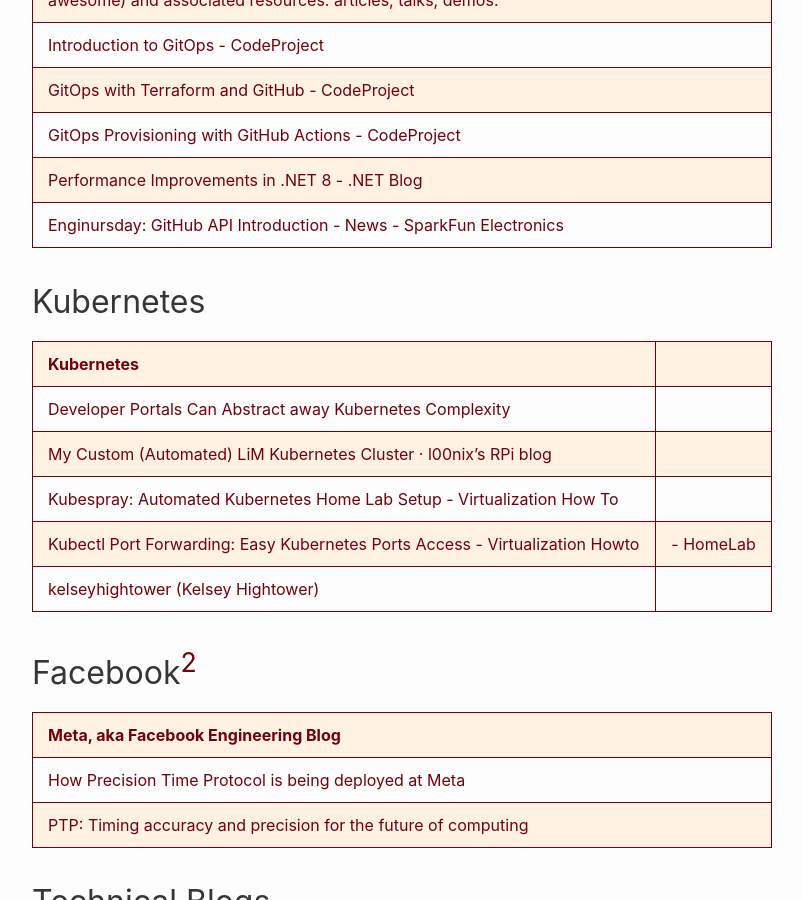
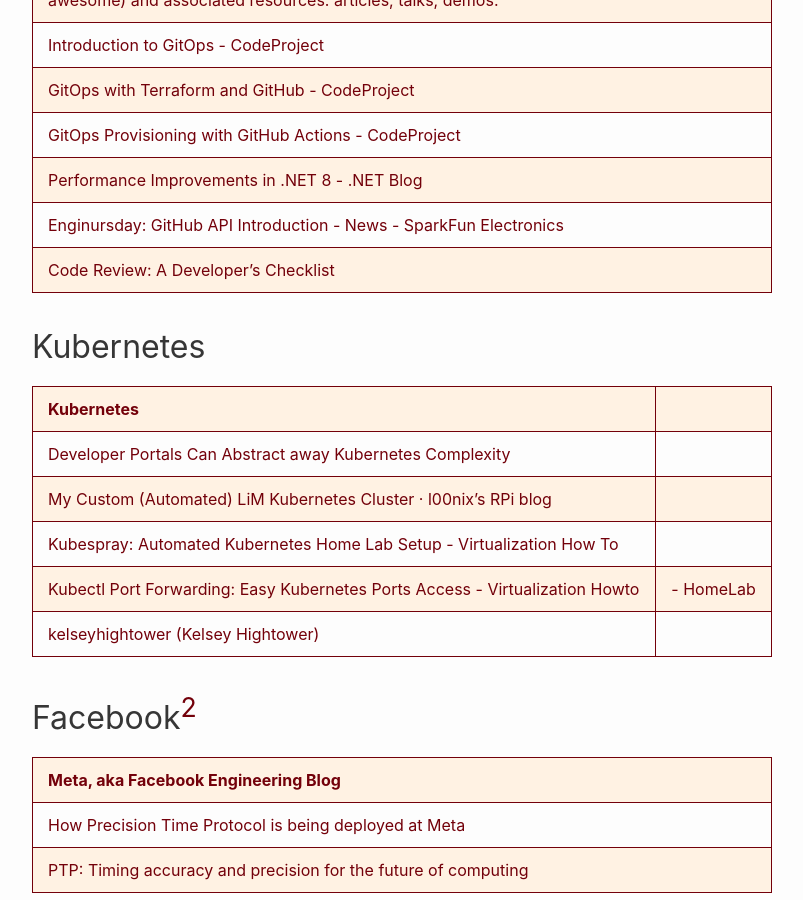
Before and after one commit to RalphHightower/RalphHightower, a Jekyll site: the page built from ProgrammingArticles.md, in a window 1280 px wide and 900 px high, scrolled down 2792 px. Shown: the whole window, without its empty margins (238-1041 px from the left). Built offline with Jekyll 4.4.1, drawn with Linux system fonts in a browser that asks for light colours; our own code applies the rules of GitHub Pages for plain Markdown files.

Commit message:
[docs](doc): ProgrammingArticles(Code Reviews)

```diff
--- a/ProgrammingArticles.md
+++ b/ProgrammingArticles.md
@@ -42,6 +42,7 @@
 | [GitOps Provisioning with GitHub Actions - CodeProject](https://www.codeproject.com/Articles/5334972/GitOps-with-Azure-Terraform-and-GitHub-Part-3-GitO ) |
 | [Performance Improvements in .NET 8 - .NET Blog](https://devblogs.microsoft.com/dotnet/performance-improvements-in-net-8/ ) |
 | [Enginursday: GitHub API Introduction - News - SparkFun Electronics](https://www.sparkfun.com/news/1913 ) |
+| [Code Review: A Developer's Checklist](https://www.codemotion.com/magazine/backend/code-review-checklist-for-developers/ ) |
 
 ## Kubernetes
 
```
